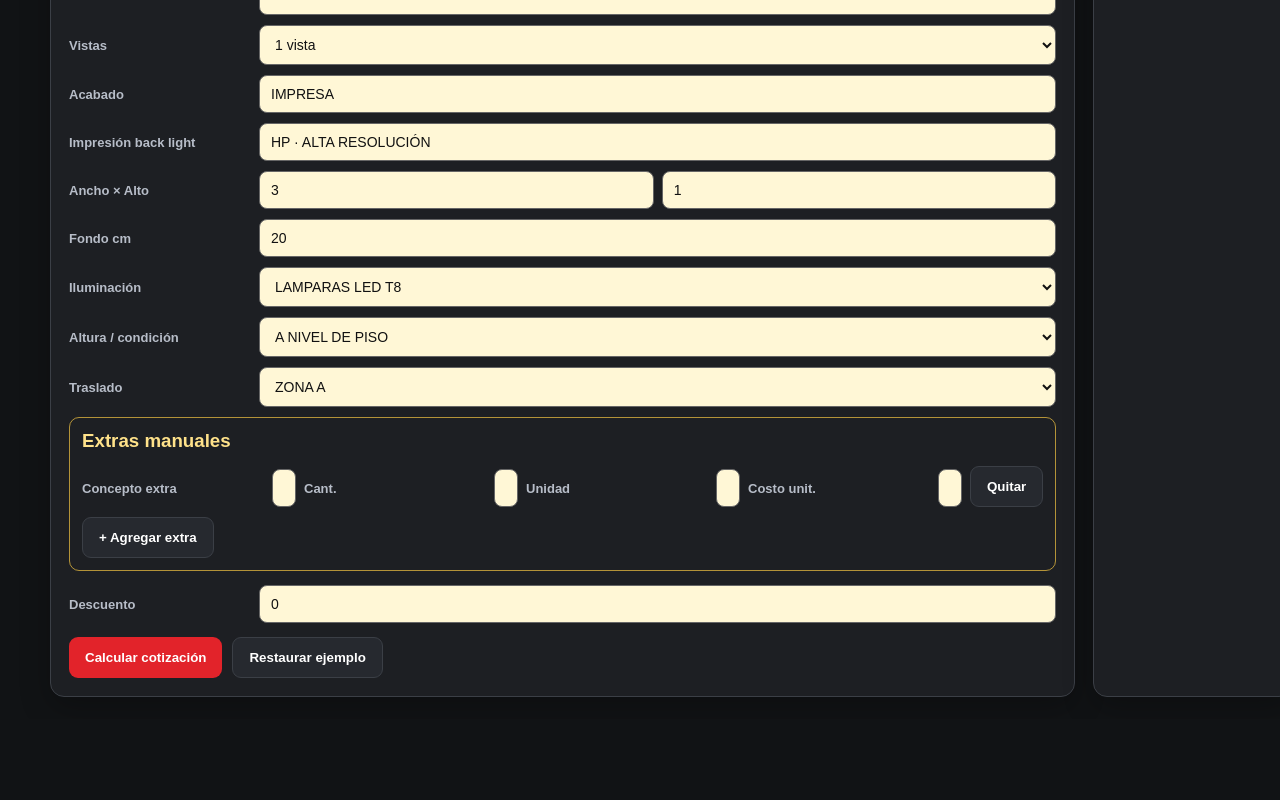
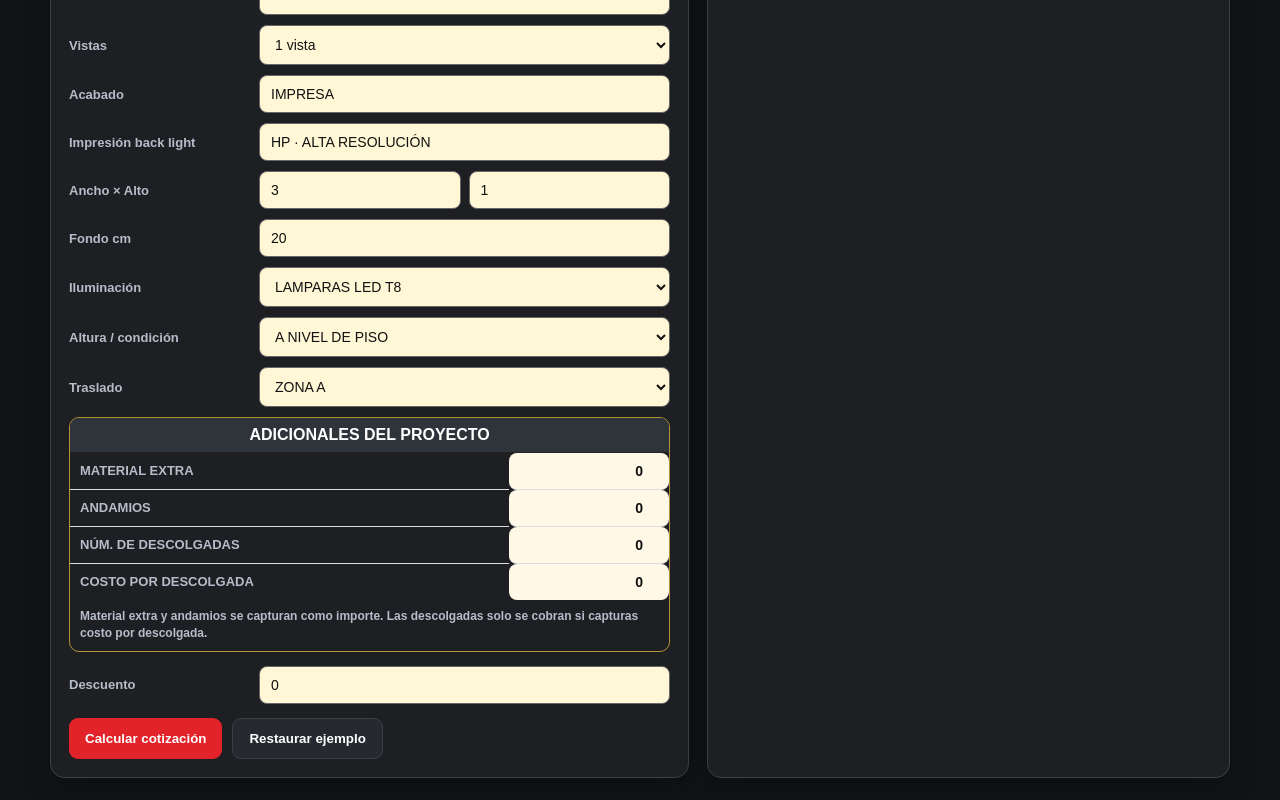
Before and after one commit to AsherSudrak/cotizador-pantera-web, a Next.js app: page / in a window 1280 px wide. Shown: the part 657-1457 px from the top of the page. Before the commit the page ends 1376 px from the top, so only its background shows below. Built offline with nearby package versions, Linux system fonts and the light colour scheme.

Commit message:
Add files via upload

```diff
--- a/app/api/admin/key/route.ts
+++ b/app/api/admin/key/route.ts
@@ -14,23 +14,58 @@ export async function POST(req: Request) {
       );
     }
 
-    const hours = Number(body.hours || 24);
+    const label = String(body.label || "EQUIPO SIN NOMBRE").trim().toUpperCase();
+    const nowIso = new Date().toISOString();
+
+    // Si ya existe una llave activa para este equipo/vendedor, devuelve la misma.
+    const { data: existingKey, error: existingError } = await supabaseAdmin
+      .from("access_keys")
+      .select("key_code, starts_at, expires_at, label")
+      .eq("label", label)
+      .eq("is_active", true)
+      .gt("expires_at", nowIso)
+      .order("created_at", { ascending: false })
+      .limit(1)
+      .maybeSingle();
+
+    if (existingError) {
+      return NextResponse.json(
+        {
+          ok: false,
+          message: "Error al buscar llave activa del equipo.",
+          details: existingError.message,
+          code: existingError.code,
+          hint: existingError.hint
+        },
+        { status: 500 }
+      );
+    }
+
+    if (existingKey) {
+      return NextResponse.json({
+        ok: true,
+        reused: true,
+        message: "Este equipo ya tenía una llave activa. Se devolvió la misma.",
+        key: existingKey
+      });
+    }
+
+    const hours = 24;
     const startsAt = new Date();
     const expiresAt = new Date(startsAt.getTime() + hours * 60 * 60 * 1000);
-
     const keyCode = generateAccessCode();
 
     const { data, error } = await supabaseAdmin
       .from("access_keys")
       .insert({
         key_code: keyCode,
-        label: body.label || "Llave diaria",
+        label,
         starts_at: startsAt.toISOString(),
         expires_at: expiresAt.toISOString(),
         is_active: true,
-        max_uses: body.max_uses || null
+        max_uses: null
       })
-      .select("key_code, starts_at, expires_at")
+      .select("key_code, starts_at, expires_at, label")
       .single();
 
     if (error) {
@@ -48,7 +83,8 @@ export async function POST(req: Request) {
 
     return NextResponse.json({
       ok: true,
-      message: "Llave generada correctamente.",
+      reused: false,
+      message: "Llave diaria generada correctamente. Vigencia fija: 24 horas.",
       key: data
     });
   } catch (error: any) {
--- a/app/page.tsx
+++ b/app/page.tsx
@@ -78,6 +78,10 @@ const defaultForm = {
       custom_color: ""
     }
   ],
+  material_extra_amount: 0,
+  andamios_amount: 0,
+  descolgadas_count: 0,
+  descolgada_unit_cost: 0,
   extra_items: [
     {
       item_name: "",
@@ -261,7 +265,34 @@ export default function HomePage() {
           .filter((item: any) => item.vinyl_type && item.ml > 0)
       : [];
 
-    const extraItems = (form.extra_items || [])
+    const fixedExtraItems = [
+      Number(form.material_extra_amount || 0) > 0
+        ? {
+            item_name: "MATERIAL EXTRA",
+            quantity: 1,
+            unit: "SERVICIO",
+            unit_cost: Number(form.material_extra_amount || 0)
+          }
+        : null,
+      Number(form.andamios_amount || 0) > 0
+        ? {
+            item_name: "ANDAMIOS",
+            quantity: 1,
+            unit: "SERVICIO",
+            unit_cost: Number(form.andamios_amount || 0)
+          }
+        : null,
+      Number(form.descolgadas_count || 0) > 0 && Number(form.descolgada_unit_cost || 0) > 0
+        ? {
+            item_name: "NÚM. DE DESCOLGADAS",
+            quantity: Number(form.descolgadas_count || 0),
+            unit: "DESCOLGADA",
+            unit_cost: Number(form.descolgada_unit_cost || 0)
+          }
+        : null
+    ].filter(Boolean);
+
+    const manualExtraItems = (form.extra_items || [])
       .map((item: any) => ({
         item_name: item.item_name || "",
         quantity: Number(item.quantity || 0),
@@ -269,6 +300,8 @@ export default function HomePage() {
         unit_cost: Number(item.unit_cost || 0)
       }))
       .filter((item: any) => item.item_name && item.quantity > 0 && item.unit_cost > 0);
+
+    const extraItems = [...fixedExtraItems, ...manualExtraItems];
 
     return {
       ...form,
@@ -507,74 +540,56 @@ export default function HomePage() {
 
               <Select label="Traslado" value={form.transfer_zone} onChange={(v) => setForm({ ...form, transfer_zone: v })} options={["ZONA A", "ZONA B", "ZONA C", "ZONA D", "ZONA E"]} />
 
-              <div className="status warn" style={{ background: "transparent", borderStyle: "solid" }}>
-                <h3 style={{ marginTop: 0 }}>Extras manuales</h3>
-
-                {(form.extra_items || []).map((item: any, index: number) => (
-                  <div
-                    key={index}
-                    style={{
-                      display: "grid",
-                      gridTemplateColumns: "1.6fr .6fr .6fr .7fr auto",
-                      gap: 8,
-                      alignItems: "end",
-                      marginBottom: 10
-                    }}
-                  >
-                    <div className="row" style={{ margin: 0 }}>
-                      <label>Concepto extra</label>
-                      <input
-                        value={item.item_name}
-                        onChange={(e) => updateExtraItem(index, "item_name", e.target.value.toUpperCase())}
-                        placeholder="Ej. ANDAMIOS / MATERIAL EXTRA"
-                      />
+              <div className="status warn" style={{ background: "transparent", borderStyle: "solid", padding: 0, overflow: "hidden" }}>
+                <div style={{ background: "#2f333a", color: "white", fontWeight: 800, textAlign: "center", padding: "8px 10px" }}>
+                  ADICIONALES DEL PROYECTO
                 </div>
 
-                    <div className="row" style={{ margin: 0 }}>
-                      <label>Cant.</label>
+                <div style={{ display: "grid", gridTemplateColumns: "1fr 160px", borderTop: "1px solid #222" }}>
+                  <label style={{ padding: "10px", fontWeight: 800, borderBottom: "1px solid #ddd" }}>MATERIAL EXTRA</label>
                   <input
                     type="number"
                     step="0.01"
                     min="0"
-                        value={item.quantity}
-                        onChange={(e) => updateExtraItem(index, "quantity", Number(e.target.value))}
+                    value={form.material_extra_amount}
+                    onChange={(e) => setForm({ ...form, material_extra_amount: Number(e.target.value) })}
+                    style={{ textAlign: "right", border: 0, borderBottom: "1px solid #ddd", background: "#fff8e6", fontWeight: 700 }}
                   />
-                    </div>
 
-                    <div className="row" style={{ margin: 0 }}>
-                      <label>Unidad</label>
-                      <input
-                        value={item.unit}
-                        onChange={(e) => updateExtraItem(index, "unit", e.target.value.toUpperCase())}
-                        placeholder="PIEZA"
-                      />
-                    </div>
-
-                    <div className="row" style={{ margin: 0 }}>
-                      <label>Costo unit.</label>
+                  <label style={{ padding: "10px", fontWeight: 800, borderBottom: "1px solid #ddd" }}>ANDAMIOS</label>
                   <input
                     type="number"
                     step="0.01"
                     min="0"
-                        value={item.unit_cost}
-                        onChange={(e) => updateExtraItem(index, "unit_cost", Number(e.target.value))}
+                    value={form.andamios_amount}
+                    onChange={(e) => setForm({ ...form, andamios_amount: Number(e.target.value) })}
+                    style={{ textAlign: "right", border: 0, borderBottom: "1px solid #ddd", background: "#fff8e6", fontWeight: 700 }}
+                  />
+
+                  <label style={{ padding: "10px", fontWeight: 800, borderBottom: "1px solid #ddd" }}>NÚM. DE DESCOLGADAS</label>
+                  <input
+                    type="number"
+                    step="1"
+                    min="0"
+                    value={form.descolgadas_count}
+                    onChange={(e) => setForm({ ...form, descolgadas_count: Number(e.target.value) })}
+                    style={{ textAlign: "right", border: 0, borderBottom: "1px solid #ddd", background: "#fff8e6", fontWeight: 700 }}
+                  />
+
+                  <label style={{ padding: "10px", fontWeight: 800 }}>COSTO POR DESCOLGADA</label>
+                  <input
+                    type="number"
+                    step="0.01"
+                    min="0"
+                    value={form.descolgada_unit_cost}
+                    onChange={(e) => setForm({ ...form, descolgada_unit_cost: Number(e.target.value) })}
+                    style={{ textAlign: "right", border: 0, background: "#fff8e6", fontWeight: 700 }}
                   />
                 </div>
 
-                    <button
-                      type="button"
-                      className="secondary"
-                      onClick={() => removeExtraItem(index)}
-                      disabled={(form.extra_items || []).length <= 1}
-                    >
-                      Quitar
-                    </button>
+                <div className="small" style={{ padding: "8px 10px" }}>
+                  Material extra y andamios se capturan como importe. Las descolgadas solo se cobran si capturas costo por descolgada.
                 </div>
-                ))}
-
-                <button type="button" className="secondary" onClick={addExtraItem}>
-                  + Agregar extra
-                </button>
               </div>
 
               <div className="row">
@@ -721,8 +736,7 @@ function QuoteResult({ quote }: { quote: any }) {
 
 function AdminPanel() {
   const [secret, setSecret] = useState("");
-  const [label, setLabel] = useState("Llave diaria");
-  const [hours, setHours] = useState(24);
+  const [label, setLabel] = useState("EQUIPO 1");
   const [result, setResult] = useState<any>(null);
   const [loading, setLoading] = useState(false);
 
@@ -733,7 +747,7 @@ function AdminPanel() {
       const res = await fetch("/api/admin/key", {
         method: "POST",
         headers: { "content-type": "application/json" },
-        body: JSON.stringify({ admin_secret: secret, label, hours })
+        body: JSON.stringify({ admin_secret: secret, label })
       });
 
       const data = await res.json();
@@ -748,7 +762,7 @@ function AdminPanel() {
   return (
     <div className="card">
       <h2>Administrador de llaves</h2>
-      <p className="small">Genera una llave D3RY para vendedores. La clave de administrador se define en Vercel como ADMIN_SECRET.</p>
+      <p className="small">Genera una llave D3RY por equipo. Si el equipo ya tiene una llave activa de hoy, se regresa la misma.</p>
 
       <div className="row">
         <label>Clave admin</label>
@@ -756,8 +770,13 @@ function AdminPanel() {
       </div>
 
       <div className="row">
-        <label>Etiqueta</label>
+        <label>Equipo / vendedor</label>
         <input value={label} onChange={(e) => setLabel(e.target.value)} />
+      </div>
+
+      <div className="row">
+        <label>Vigencia</label>
+        <input value="24 horas" readOnly />
       </div>
 
       <div className="row">
@@ -773,6 +792,7 @@ function AdminPanel() {
           {result.details && <div className="small" style={{ marginTop: 8 }}>Detalle: {result.details}</div>}
           {result.code && <div className="small">Código: {result.code}</div>}
           {result.hint && <div className="small">Hint: {result.hint}</div>}
+          {result.reused && <div className="small" style={{ marginTop: 8 }}>Se reutilizó la llave activa del mismo equipo.</div>}
           {result.key && (
             <>
               <h3 style={{ marginTop: 10 }}>{result.key.key_code}</h3>
```
Lines whose indentation alone changed are shown as unchanged.
